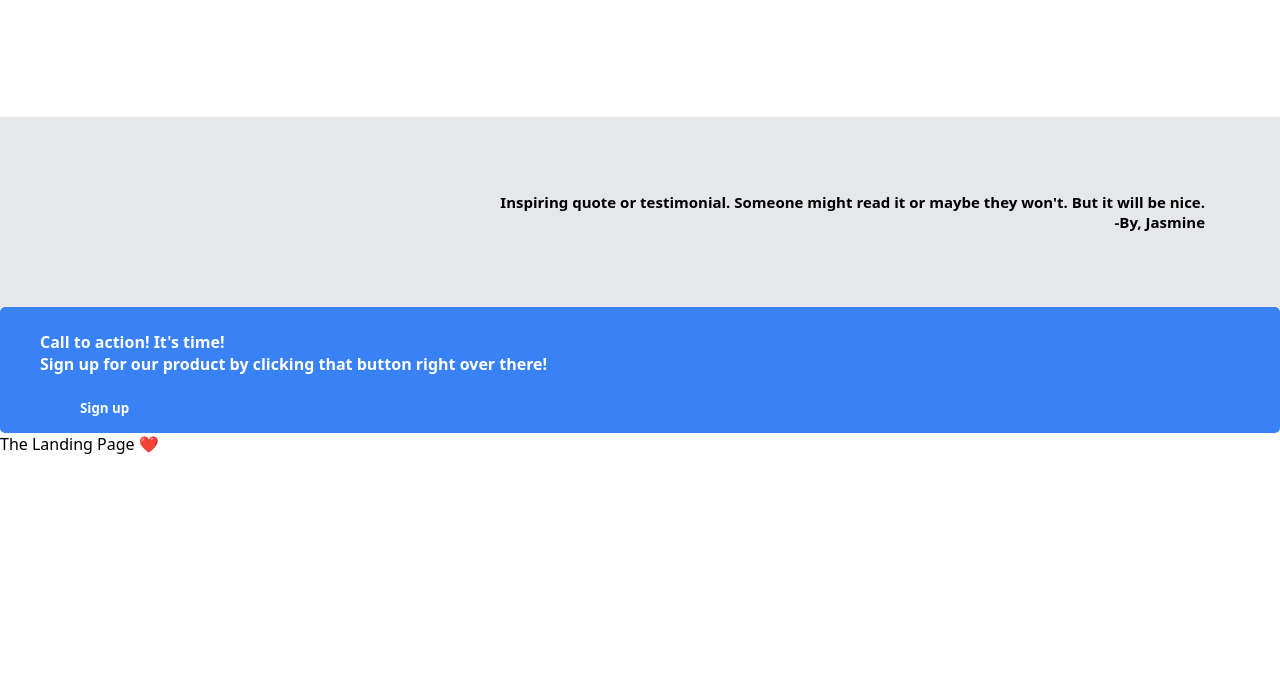
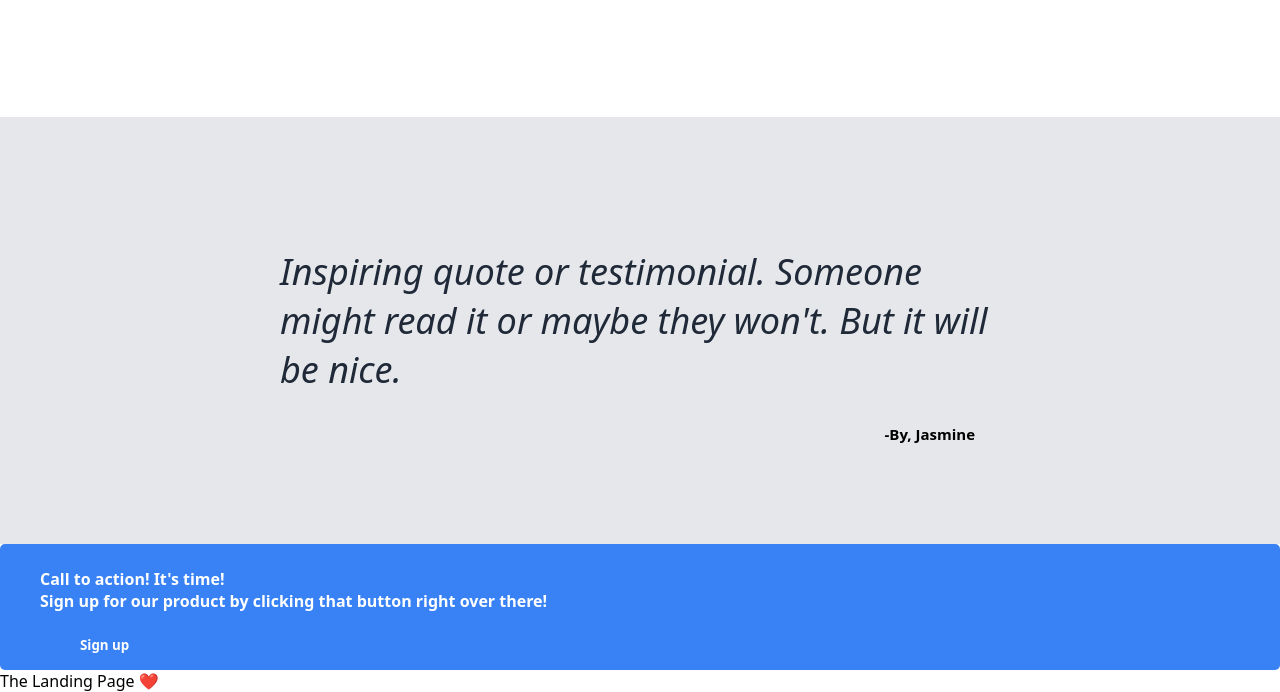
Before and after one commit to lana41/landing-page, a plain HTML site: page index.html in a window 1280 px wide. Shown: the part 960-1652 px from the top of the page. Before the commit the page ends 1415 px from the top, so only its background shows below. Drawn offline with Linux system fonts and the light colour scheme.

Commit message:
Complete the format for the quote section

```diff
--- a/styles.css
+++ b/styles.css
@@ -123,19 +123,27 @@ a {
 
 .quote {
     background-color: #e5e7eb;
-    padding: 75px;
+    padding: 100px;
+    display: flex;
+    flex-direction: column;
 }
 
-.quote p{
-    text-align:center;
+#qte{
     font-size: 36px;
     font-weight: lighter;
     font-style: italic;
     color: #1f2937;
+    margin-right: 120px;
+    margin-left: 120px;
+    padding-right: 60px;
+    padding-left: 60px;
 }
 
 .quote div{
-    text-align: end;
     font-size: 15px;
     font-weight: 600;
+    align-self: end;
+    padding-top: 30px;
+    margin-right: 145px;
+    padding-right: 60px;
 }
```
